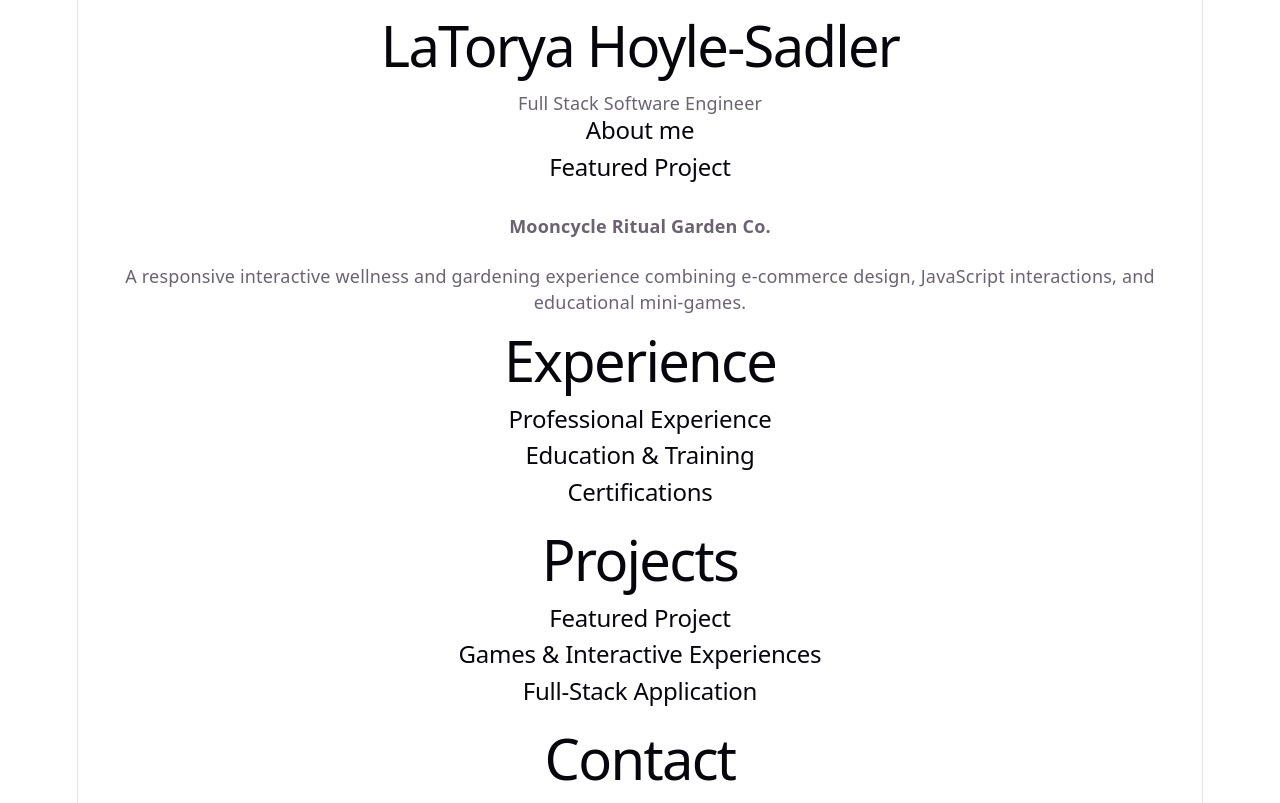
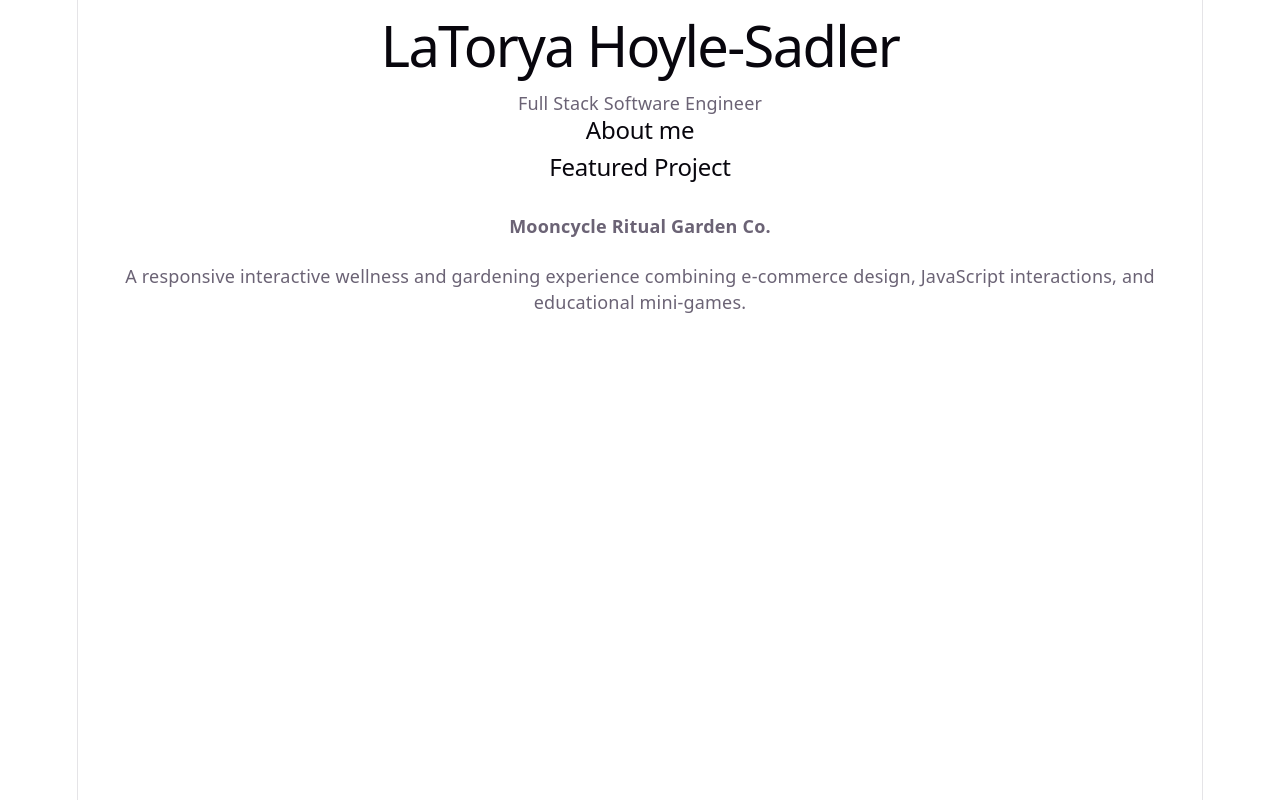
Before and after one commit to IamLaTorya/portfolio, a React app: page / in a window 1280 px wide. Built offline with nearby package versions, Linux system fonts and the light colour scheme; the HTML template or start-up script is replaced by a standard one.

Commit message:
Updated app.jsx: Connected the routes

```diff
--- a/src/App.jsx
+++ b/src/App.jsx
@@ -1,18 +1,21 @@
-import { useState } from 'react'
+// import { useState } from 'react'
+import { Routes, Route } from "react-router-dom";
 import Home from './pages/Home'
-import './App.css'
 import Experience from './pages/Experience'
 import Projects from './pages/Projects'
 import Contact from './pages/Contact'
+import './App.css'
 
 export default function App() {
 
   return (
     <>
-      <Home />
-      <Experience />
-      <Projects />
-      <Contact />
+      <Routes>
+        <Route path="/" element={<Home />} />
+        <Route path="/projects" element={<Projects />} />
+        <Route path="/experience" element={<Experience />} />
+        <Route path="/contact" element={<Contact />} />
+      </Routes>
     </>
   )
 }
```
